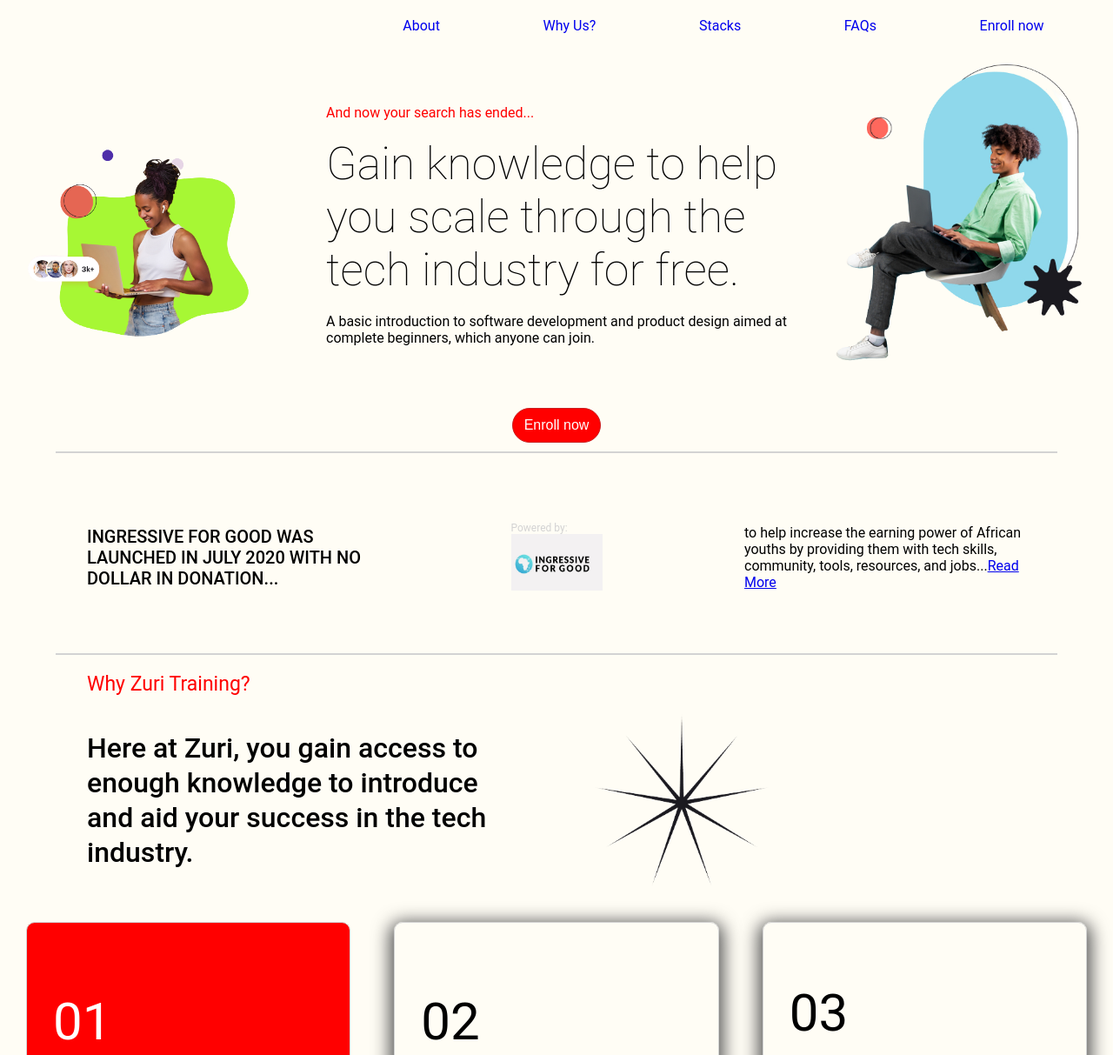
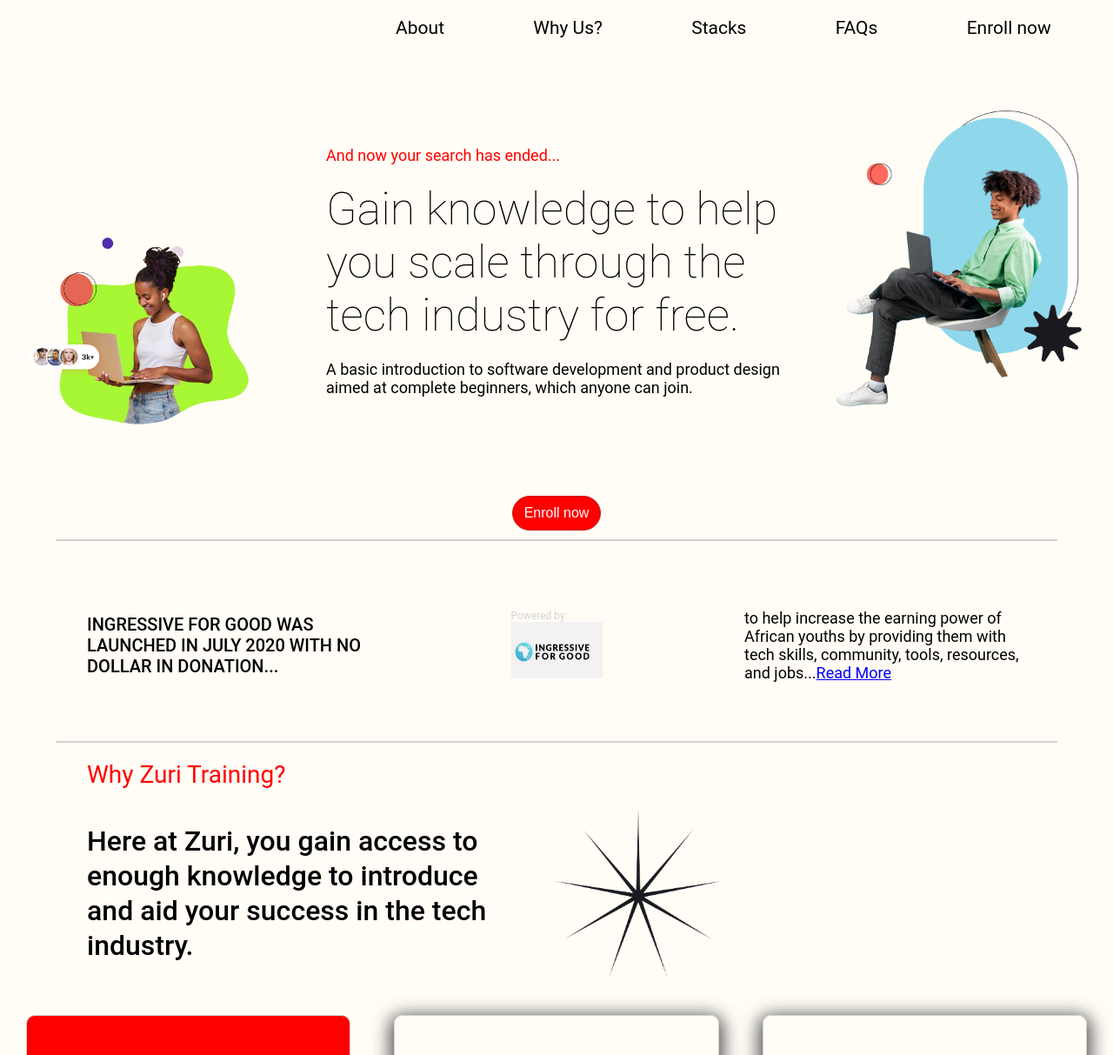
Before and after one commit to szwanne/zuri-clone-project, a plain HTML site: page index.html in a window 1280 px wide. Shown: the top 1213 px of the page at 87% size. Drawn offline with Linux system fonts and the light colour scheme.

Commit message:
Refined the whole website layout

```diff
--- a/index.html
+++ b/index.html
@@ -70,6 +70,7 @@
             src="/assets/images/Ingressive for good logo.jpg"
             width="105px"
             height="65px"
+            class="ingressive-logo"
           />
         </div>
         <div class="right-text">
--- a/style.css
+++ b/style.css
@@ -11,12 +11,15 @@
   min-height: 100vh;
   min-width: 100vw;
   background-color: #fffdf5;
+  font-size: 18px;
 }
 
 /* NAVIGATION SECTION */
 
 a {
   text-decoration: none;
+  font-size: 21px;
+  color: black;
 }
 
 ul {
@@ -38,7 +41,7 @@
 
 .hero-section {
   display: flex;
-  height: 50vh;
+  height: 62vh;
   padding: 25px;
   align-items: center;
   gap: 50px;
@@ -100,6 +103,10 @@
   font-size: 20px;
 }
 
+.right-text {
+  font-size: 18px;
+}
+
 .middle--text {
   font-size: 12px;
   color: lightgrey;
@@ -108,12 +115,16 @@
 .right-text a {
   text-decoration: underline;
   cursor: pointer;
+  color: blue;
+  font-size: 18px;
 }
 
 .left-text,
 .right-text {
   width: 30%;
 }
+
+/*SPAN SECTION */
 
 span {
   border: 1px solid lightgrey;
@@ -129,16 +140,17 @@
 .grid_text {
   padding: 20px;
   color: red;
-  font-size: 23px;
+  font-size: 28px;
   margin-left: 80px;
 }
 
 .grid_section {
   display: flex;
-  gap: 100px;
+  gap: 50px;
   margin-left: 80px;
   margin-right: 80px;
   margin-bottom: 10px;
+  align-items: center;
 }
 
 .grid_section img {
@@ -389,7 +401,7 @@
   border: 1px solid lightgrey;
   background-color: black;
   color: white;
-  border-radius: 15px;
+  border-radius: 40px;
   padding: 30px;
   margin: 10px;
   line-height: 30px;
@@ -456,7 +468,7 @@
 /* HOVER EFFECTS */
 
 a:hover {
-  color: #000;
+  color: #555;
 }
 
 input:hover,
```
